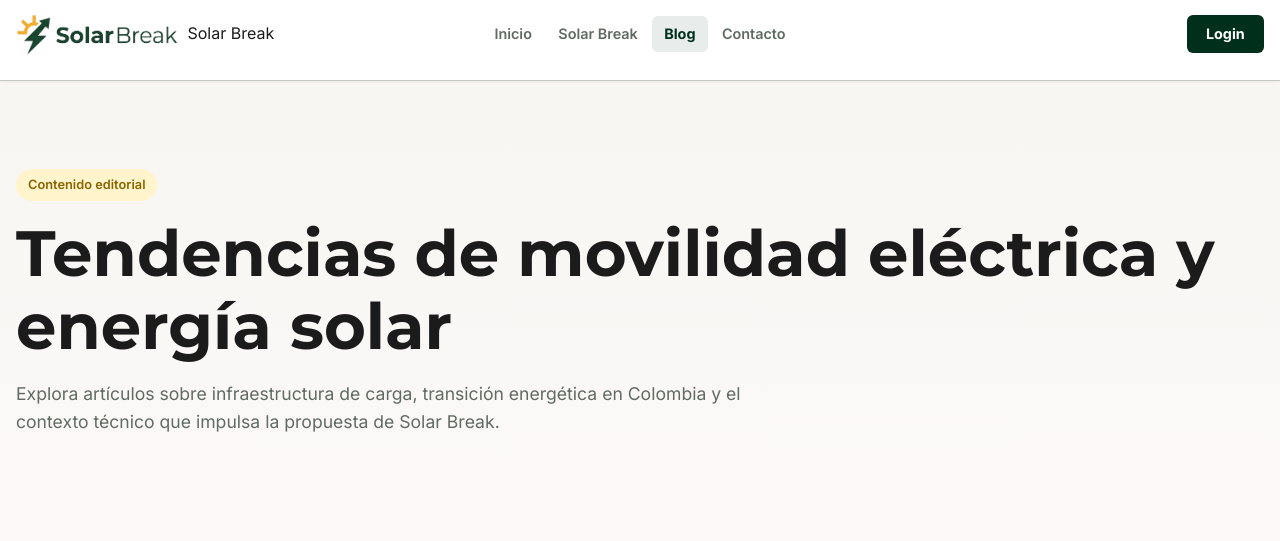
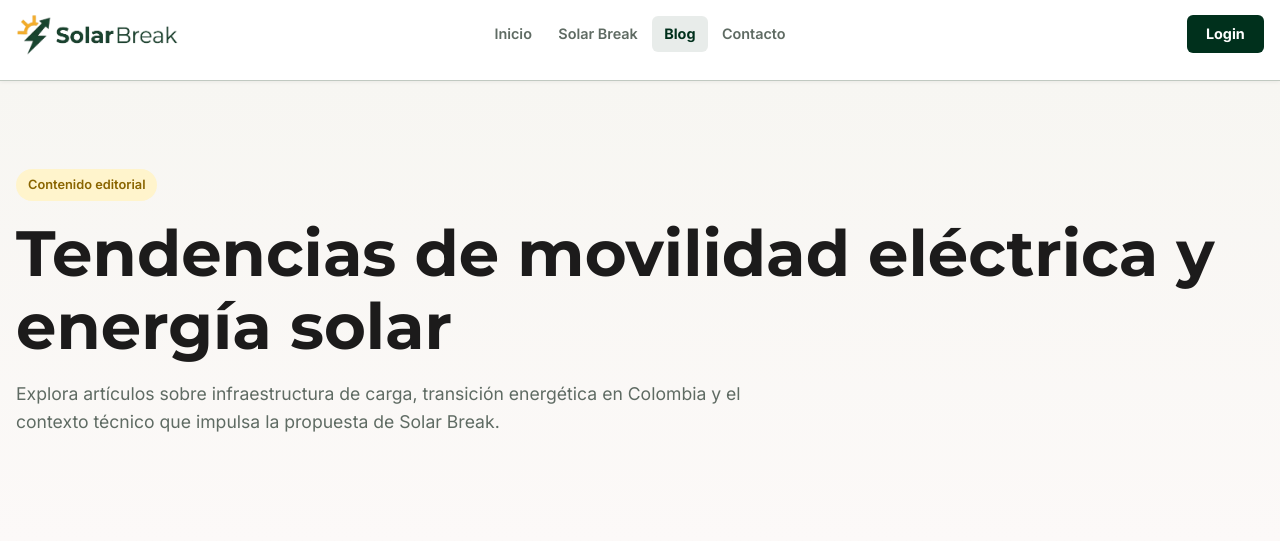
Before and after one commit to jangelliue/solarbreak, a PHP site: page /blog.php in a window 1280 px wide. Shown: the top 541 px of the page. Run offline with PHP 8.4, Linux system fonts and the light colour scheme.

Commit message:
fix: agregar .sr-only para ocultar texto del logo visualmente

```diff
--- a/css/style.css
+++ b/css/style.css
@@ -362,6 +362,19 @@ thead th {
     display: none;
 }
 
+/* ---- Accesibilidad: ocultar visualmente pero mantener para lectores de pantalla ---- */
+.sr-only {
+    position: absolute;
+    width: 1px;
+    height: 1px;
+    padding: 0;
+    margin: -1px;
+    overflow: hidden;
+    clip: rect(0, 0, 0, 0);
+    white-space: nowrap;
+    border: 0;
+}
+
 @media (max-width: 992px) {
     .grid-4 {
         grid-template-columns: repeat(2, minmax(0, 1fr));
```
